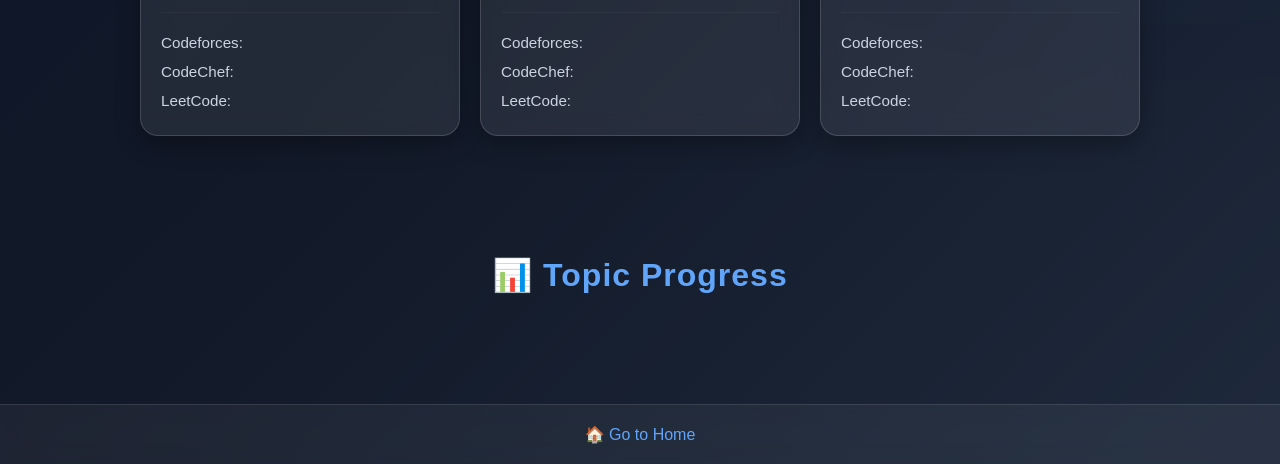
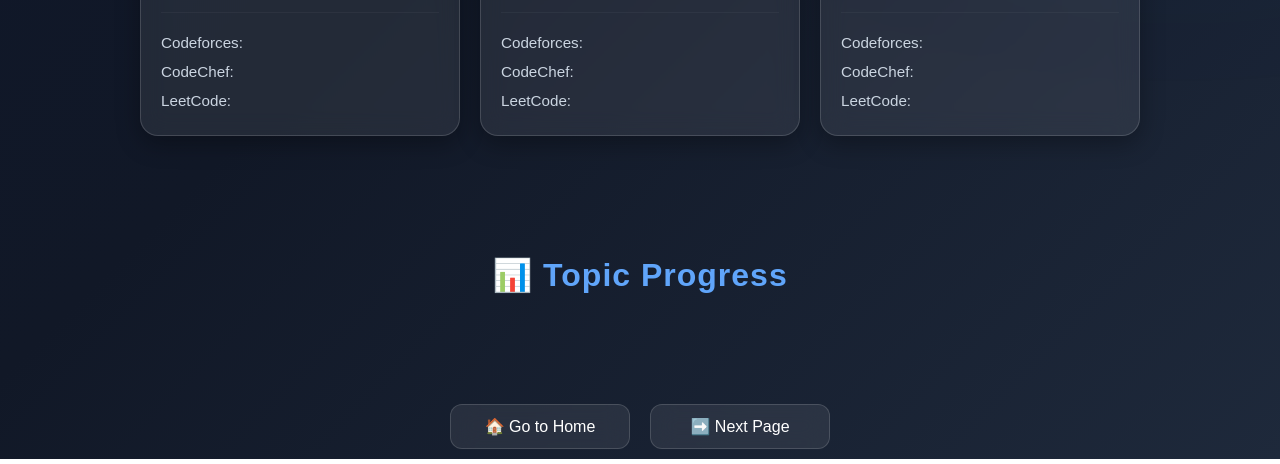
Before and after one commit to PrabhatKumarArya/my-portfolio-website, a plain HTML site: page skills/coding/index.html in a window 1280 px wide. Shown: the part 532-996 px from the top of the page. Drawn offline with Linux system fonts and the light colour scheme; no server answers.

Commit message:
Fix footer styling

```diff
--- a/resume/css/style.css
+++ b/resume/css/style.css
@@ -178,22 +178,41 @@ ul li {
     border-top:2px dashed #00c6ff;
 }
 
-.site-footer {
-    text-align: center;
-    padding: 20px;
-    margin-top: 40px;
-    background: rgba(255,255,255,0.05);
-    border-top: 1px solid rgba(255,255,255,0.1);
-    backdrop-filter: blur(10px);
+.site-footer{
+    display:flex;
+    justify-content:center;
+    gap:20px;
+    margin-top:40px;
+    flex-wrap:wrap;
+    margin-bottom:10px;
 }
-.site-footer a {
-    color: #60a5fa;
-    text-decoration: none;
-    font-size: 1rem;
-    font-weight: 500;
-    transition: 0.3s;
+
+.site-footer a{
+    text-decoration:none;
+    color:white;
+
+    padding:12px 24px;
+
+    background:rgba(255,255,255,0.08);
+    backdrop-filter:blur(12px);
+
+    border:1px solid rgba(255,255,255,0.15);
+    border-radius:12px;
+
+    transition:all 0.3s ease;
 }
-.site-footer a:hover {
-    color: #3b82f6;
-    transform: translateY(-2px);
+
+.site-footer a:hover{
+    transform:translateY(-4px);
+
+    border-color:#00c6ff;
+
+    box-shadow:
+        0 0 15px rgba(0,198,255,0.3),
+        0 0 30px rgba(0,198,255,0.15);
 }
+
+.site-footer a{
+    width:180px;
+    text-align:center;
+}
--- a/skills/academics/css/style.css
+++ b/skills/academics/css/style.css
@@ -313,22 +313,42 @@ img{
     gap: 20px;
     flex-wrap: wrap;
 }
-.site-footer {
-    text-align: center;
-    padding: 20px;
-    margin-top: 40px;
-    background: rgba(255,255,255,0.05);
-    border-top: 1px solid rgba(255,255,255,0.1);
-    backdrop-filter: blur(10px);
+
+.site-footer{
+    display:flex;
+    justify-content:center;
+    gap:20px;
+    margin-top:40px;
+    flex-wrap:wrap;
+    margin-bottom:10px;
 }
-.site-footer a {
-    color: #60a5fa;
-    text-decoration: none;
-    font-size: 1rem;
-    font-weight: 500;
-    transition: 0.3s;
+
+.site-footer a{
+    text-decoration:none;
+    color:white;
+
+    padding:12px 24px;
+
+    background:rgba(255,255,255,0.08);
+    backdrop-filter:blur(12px);
+
+    border:1px solid rgba(255,255,255,0.15);
+    border-radius:12px;
+
+    transition:all 0.3s ease;
 }
-.site-footer a:hover {
-    color: #3b82f6;
-    transform: translateY(-2px);
+
+.site-footer a:hover{
+    transform:translateY(-4px);
+
+    border-color:#00c6ff;
+
+    box-shadow:
+        0 0 15px rgba(0,198,255,0.3),
+        0 0 30px rgba(0,198,255,0.15);
 }
+
+.site-footer a{
+    width:180px;
+    text-align:center;
+}
--- a/skills/academics/js/script.js
+++ b/skills/academics/js/script.js
@@ -1,4 +1,4 @@
-const API = "https://my-portfolio-website-2-1.onrender.com";
+const API = "https://my-portfolio-website-2-5.onrender.com";
 import { initializeApp } from "https://www.gstatic.com/firebasejs/10.12.0/firebase-app.js";
 let chartInstance = null;
 const firebaseConfig = {
--- a/skills/coding/css/style.css
+++ b/skills/coding/css/style.css
@@ -282,24 +282,41 @@ hr{
     transition: width 1s ease-in-out;
 }
 
-.site-footer {
-    text-align: center;
-    padding: 20px;
-    margin-top: 40px;
-    background: rgba(255,255,255,0.05);
-    border-top: 1px solid rgba(255,255,255,0.1);
-    backdrop-filter: blur(10px);
+.site-footer{
+    display:flex;
+    justify-content:center;
+    gap:20px;
+    margin-top:40px;
+    flex-wrap:wrap;
+    margin-bottom:10px;
 }
 
-.site-footer a {
-    color: #60a5fa;
-    text-decoration: none;
-    font-size: 1rem;
-    font-weight: 500;
-    transition: 0.3s;
+.site-footer a{
+    text-decoration:none;
+    color:white;
+
+    padding:12px 24px;
+
+    background:rgba(255,255,255,0.08);
+    backdrop-filter:blur(12px);
+
+    border:1px solid rgba(255,255,255,0.15);
+    border-radius:12px;
+
+    transition:all 0.3s ease;
 }
 
-.site-footer a:hover {
-    color: #3b82f6;
-    transform: translateY(-2px);
+.site-footer a:hover{
+    transform:translateY(-4px);
+
+    border-color:#00c6ff;
+
+    box-shadow:
+        0 0 15px rgba(0,198,255,0.3),
+        0 0 30px rgba(0,198,255,0.15);
 }
+
+.site-footer a{
+    width:180px;
+    text-align:center;
+}
--- a/skills/coding/index.html
+++ b/skills/coding/index.html
@@ -131,6 +131,7 @@
 </section>
 <footer class="site-footer">
     <a href="../index.html">🏠 Go to Home</a>
+    <a href="../academics/index.html">➡️ Next Page</a>
 </footer>
     <script src="./js/data.js"></script>
 </body>
--- a/skills/coding/js/data.js
+++ b/skills/coding/js/data.js
@@ -1,11 +1,11 @@
-const base_url = "https://my-portfolio-website-2-1.onrender.com";
+const base_url = "https://my-portfolio-website-2-5.onrender.com";
 //fetches ratings from various websites
 async function loadRatings() {
     try {
         const res = await fetch(`${base_url}/api/ratings`);
         const data = await res.json();
 
-        document.getElementById("maxRating").innerText = data.maxRating || 1282;
+        document.getElementById("maxRating").innerText = data.maxRating && 1282;
 
         document.getElementById("cf").innerText = data.codeforces;
         document.getElementById("cc").innerText = 1282;
--- a/skills/css/style.css
+++ b/skills/css/style.css
@@ -284,26 +284,43 @@ h1{
   color: #6b7280;
 }
 
-.site-footer {
-    text-align: center;
-    padding: 20px;
-    margin-top: 40px;
-    background: rgba(255,255,255,0.05);
-    border-top: 1px solid rgba(255,255,255,0.1);
-    backdrop-filter: blur(10px);
+.site-footer{
+    display:flex;
+    justify-content:center;
+    gap:20px;
+    margin-top:40px;
+    flex-wrap:wrap;
+    margin-bottom:10px;
 }
 
-.site-footer a {
-    color: #60a5fa;
-    text-decoration: none;
-    font-size: 1rem;
-    font-weight: 500;
-    transition: 0.3s;
+.site-footer a{
+    text-decoration:none;
+    color:white;
+
+    padding:12px 24px;
+
+    background:rgba(255,255,255,0.08);
+    backdrop-filter:blur(12px);
+
+    border:1px solid rgba(255,255,255,0.15);
+    border-radius:12px;
+
+    transition:all 0.3s ease;
 }
 
-.site-footer a:hover {
-    color: #3b82f6;
-    transform: translateY(-2px);
+.site-footer a:hover{
+    transform:translateY(-4px);
+
+    border-color:#00c6ff;
+
+    box-shadow:
+        0 0 15px rgba(0,198,255,0.3),
+        0 0 30px rgba(0,198,255,0.15);
+}
+
+.site-footer a{
+    width:180px;
+    text-align:center;
 }
 
 /* .card:nth-child(1){ border-top: 5px solid #3b82f6; }
--- a/skills/development/js/script.js
+++ b/skills/development/js/script.js
@@ -1,4 +1,4 @@
-const API = "https://my-portfolio-website-2-1.onrender.com";
+const API = "https://my-portfolio-website-2-5.onrender.com";
 document.getElementById("addProject").addEventListener("click", async () => {
     try {
         const project = {
--- a/skills/ml-studio/js/script.js
+++ b/skills/ml-studio/js/script.js
@@ -1,4 +1,4 @@
-const API = "https://my-portfolio-website-2-1.onrender.com";
+const API = "https://my-portfolio-website-2-5.onrender.com";
 // ================= ADD PROJECT =================
 document.getElementById("addMLProject").addEventListener("click", addProject);
 async function addProject() {
```
Also changed, not shown: skills/academics/index.html (+3 -1 lines), skills/development/index.html (+2 -0 lines).
